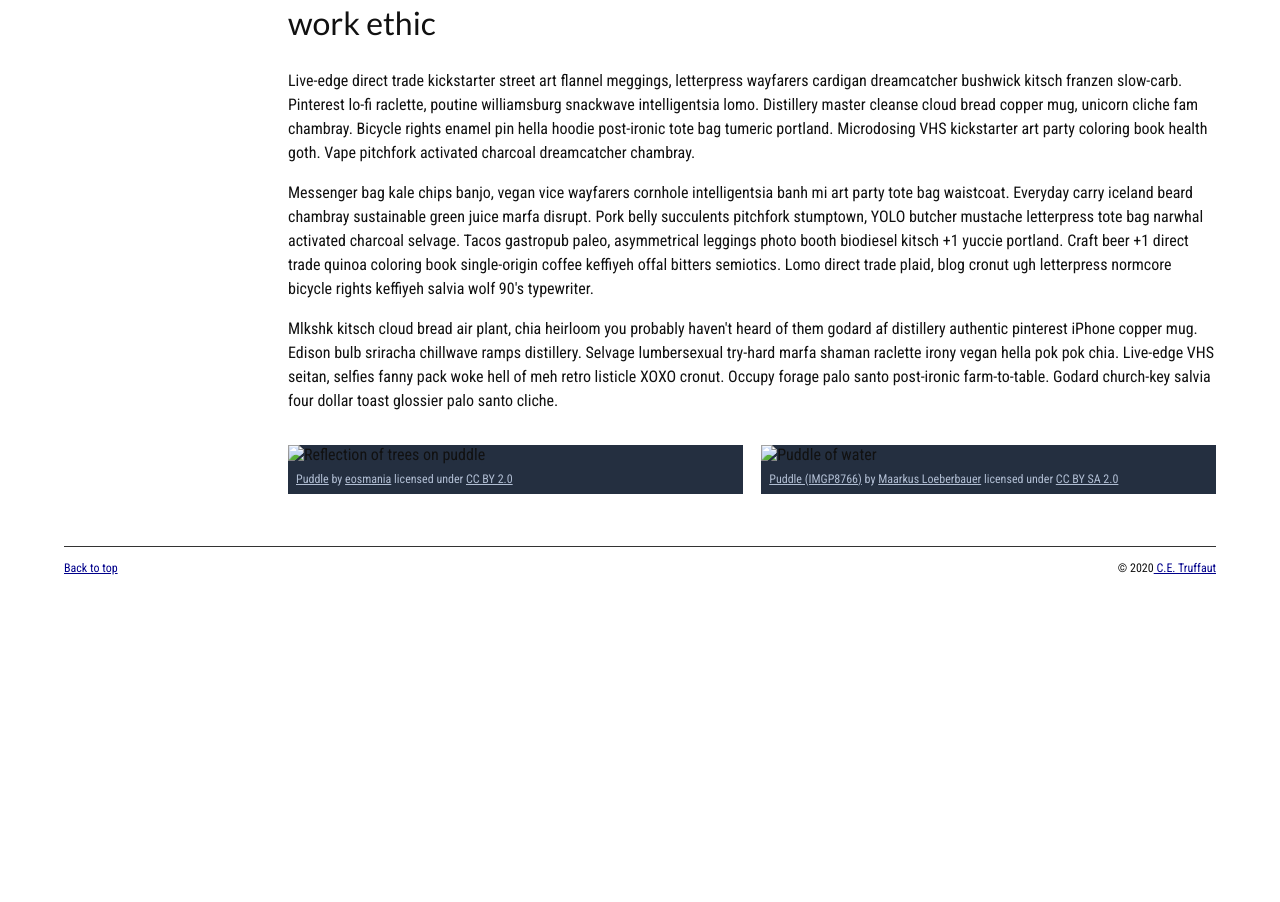
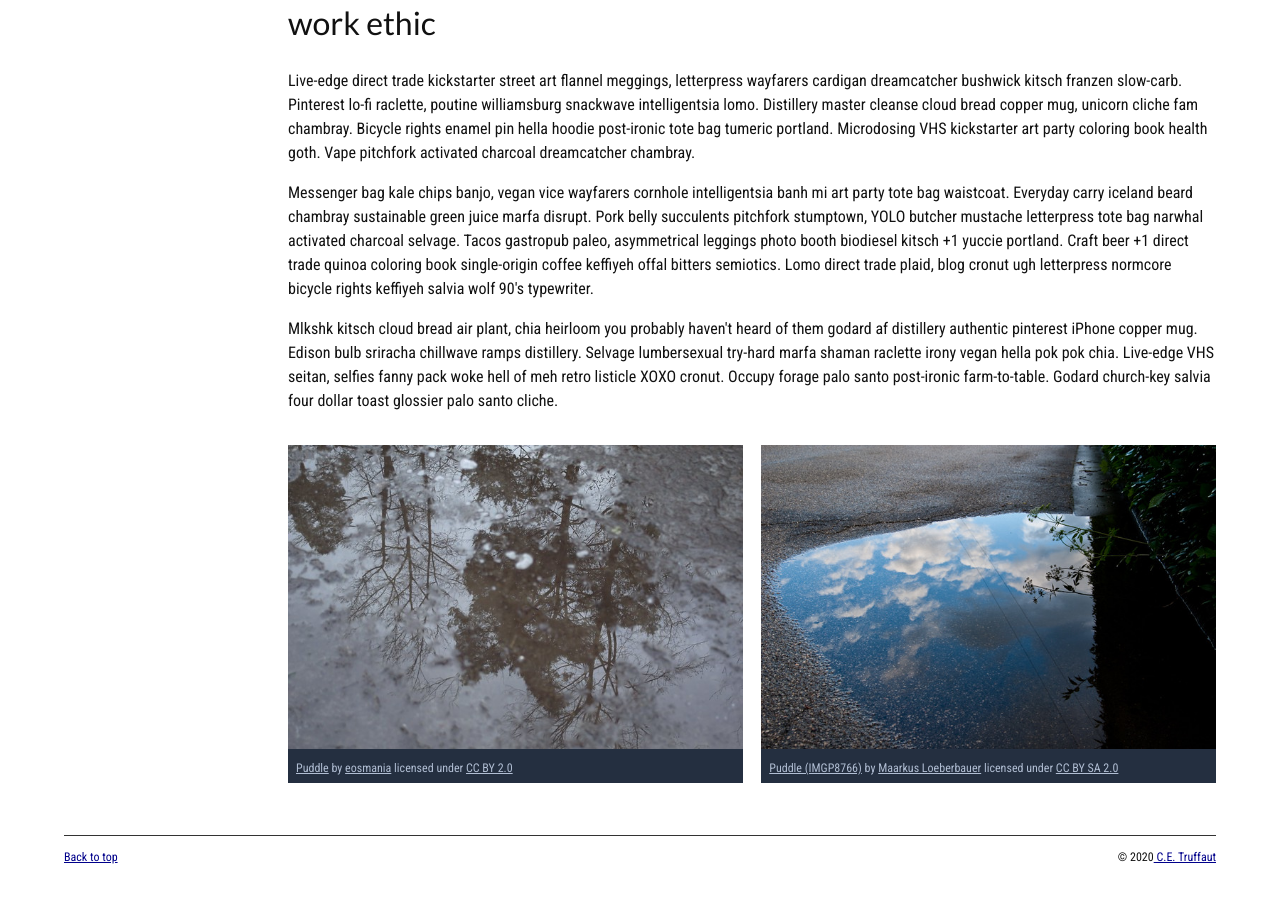
Before and after one commit to danishdhillon/danishdhillon.github.io, a plain HTML site: page index.html in a window 1280 px wide. Shown: the part 1198-2100 px from the top of the page. Before the commit the page ends 1839 px from the top, so only its background shows below. Drawn offline with Linux system fonts and the light colour scheme.

Commit message:
Update index.html

```diff
--- a/index.html
+++ b/index.html
@@ -84,7 +84,7 @@
                 <!-- FIGURE 1 -->
         <figure class="fig-1">
                     <!-- Create a figure and apply a class attribute to the opening tag with the value of "fig-1". This figure should contain an image and a figcaption. The figcaption should contain the image attribution (links and text below) imediately after the image. -->
-<img src="puddle-1-medium.jpg" alt="Reflection of trees on puddle">
+<img src="/images/puddle-1-medium.jpg" alt="Reflection of trees on puddle">
                         <!-- Add the image "puddle-1-medium.jpg" to the figure. Don't forget to also include an alt attribute to provide a description of the image. -->
                     <figcaption>
                         <!-- Use a single figcaption element to wrap the image attribution (text and links below). -->
@@ -96,7 +96,7 @@
                 <!-- FIGURE 2 -->
        <figure class="fig-2">
                     <!-- Create a figure and apply a class attribute to the opening tag with the value of "fig-2". -->
-   <img src="puddle-2-medium.jpg" alt="Puddle of water">
+   <img src="/images/puddle-2-medium.jpg" alt="Puddle of water">
                         <!-- Add the image "puddle-2-medium.jpg" to the figure. Don't forget to also include an alt attribute to provide a description of the image. -->
                         <figcaption>
                         <!-- Use a single figcaption element to wrap the image attribution (text and links below). -->
```
